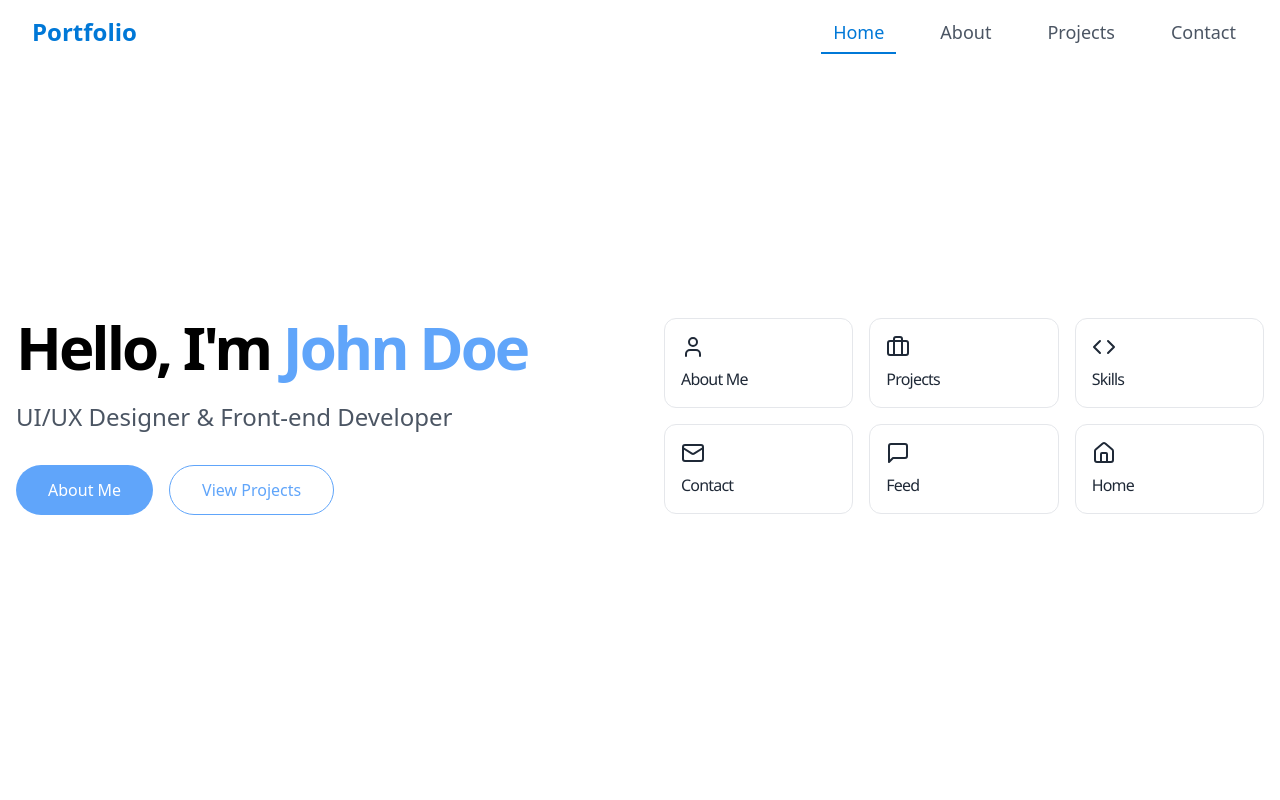
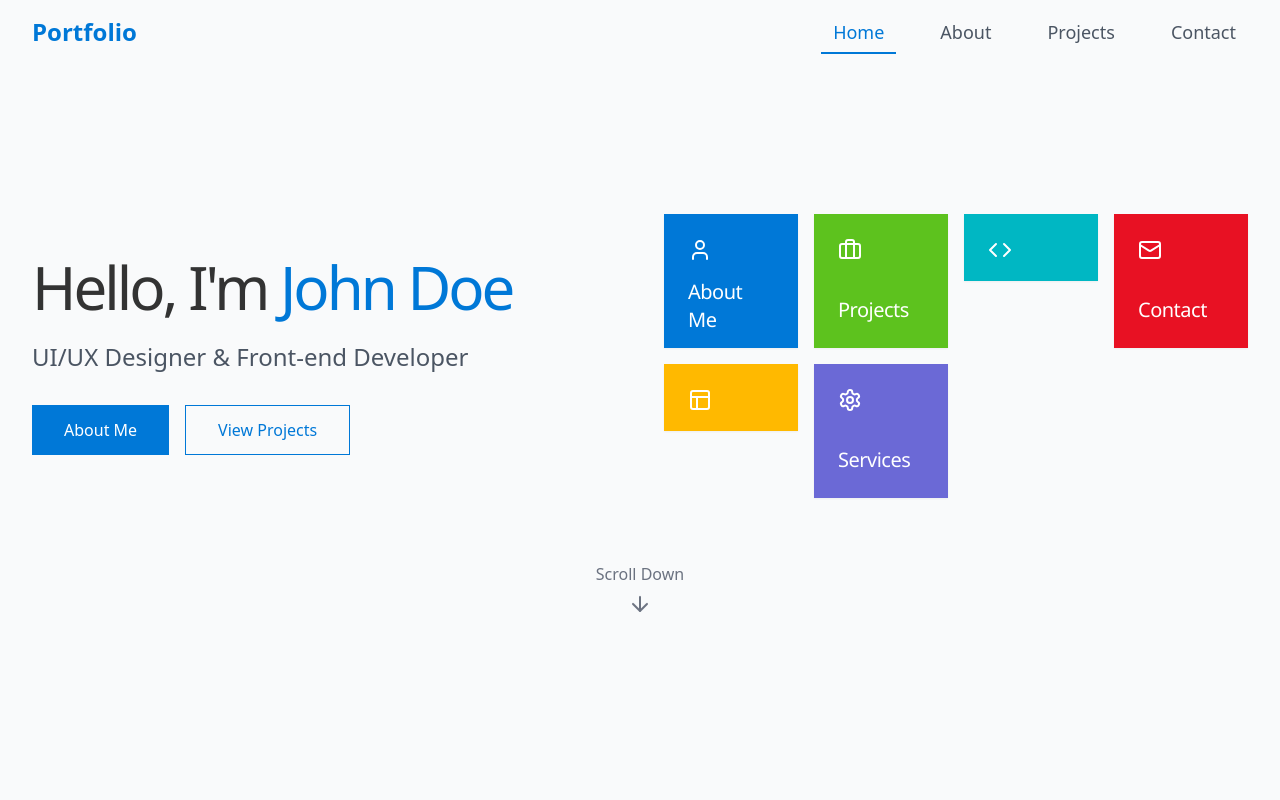
Before and after one commit to Octaelliptical/windows8-portfolio-mosaic-71, a React (Vite) app: page / in a window 1280 px wide. Shown: the top 800 px of the page. Built offline with nearby package versions, Linux system fonts and the light colour scheme; a web font is replaced by a local one.

Commit message:
Reverted to edit edt-d442b974-af64-4f63-b587-76664a93d81a: "Create portfolio website
Create a portfolio website based on the theme of Windows 8."

```diff
--- a/src/components/Tile.tsx
+++ b/src/components/Tile.tsx
@@ -6,7 +6,7 @@ interface TileProps {
   color: string;
   title: string;
   icon?: ReactNode;
-  size?: 'small' | 'medium' | 'wide' | 'large';
+  size?: 1 | 2 | 4;
   onClick?: () => void;
   delay?: number;
 }
@@ -15,7 +15,7 @@ const Tile = ({
   color,
   title,
   icon,
-  size = 'small',
+  size = 1,
   onClick,
   delay = 0,
 }: TileProps) => {
@@ -27,56 +27,45 @@ const Tile = ({
       opacity: 1,
       scale: 1,
       transition: {
-        duration: 0.3,
+        duration: 0.5,
         delay: delay * 0.1,
         ease: 'easeOut',
       },
     },
-  };
-
-  // Map size to appropriate classes
-  const getSizeClasses = () => {
-    switch (size) {
-      case 'small':
-        return 'col-span-1 row-span-1';
-      case 'medium':
-        return 'col-span-2 row-span-1';
-      case 'wide':
-        return 'col-span-3 row-span-1';
-      case 'large':
-        return 'col-span-2 row-span-2';
-      default:
-        return 'col-span-1 row-span-1';
-    }
+    hover: {
+      y: -8,
+      boxShadow: '0 10px 20px rgba(0,0,0,0.1)',
+      transition: {
+        duration: 0.3,
+        ease: 'easeInOut',
+      },
+    },
   };
 
   return (
     <motion.div
-      className={`${getSizeClasses()} select-none`}
+      className={`win8-tile size-${size}`}
+      style={{ backgroundColor: color }}
       variants={variants}
       initial="hidden"
       animate="visible"
-      whileHover={{ y: -5, transition: { duration: 0.2 } }}
+      whileHover="hover"
       onClick={onClick}
       onMouseEnter={() => setIsHovered(true)}
       onMouseLeave={() => setIsHovered(false)}
     >
-      <div
-        className="h-full w-full rounded-xl overflow-hidden border border-gray-200 dark:border-gray-800 bg-white dark:bg-gray-900"
-      >
-        <div className="p-4 h-full flex flex-col justify-between">
-          {icon && <div className="text-gray-800 dark:text-white text-2xl mb-2">{icon}</div>}
-          <h3 className="text-gray-800 dark:text-white text-base font-medium">
+      <div className="p-6 h-full flex flex-col justify-between">
+        {icon && <div className="text-white text-5xl mb-4">{icon}</div>}
+        <h3 className="text-white text-xl font-light tracking-tight">
           {title}
         </h3>
       </div>
       <motion.div
-          className="absolute inset-0 bg-black/5 dark:bg-white/5 rounded-xl"
+        className="absolute inset-0 bg-black/10"
         initial={{ opacity: 0 }}
         animate={{ opacity: isHovered ? 1 : 0 }}
-          transition={{ duration: 0.2 }}
+        transition={{ duration: 0.3 }}
       />
-      </div>
     </motion.div>
   );
 };
--- a/src/components/TileGrid.tsx
+++ b/src/components/TileGrid.tsx
@@ -9,10 +9,10 @@ interface TileGridProps {
 const TileGrid = ({ children }: TileGridProps) => {
   return (
     <motion.div
-      className="grid grid-cols-1 md:grid-cols-3 gap-4"
+      className="grid grid-cols-2 md:grid-cols-4 gap-4"
       initial={{ opacity: 0 }}
       animate={{ opacity: 1 }}
-      transition={{ duration: 0.5 }}
+      transition={{ duration: 0.5, staggerChildren: 0.1 }}
     >
       {children}
     </motion.div>
--- a/src/pages/Index.tsx
+++ b/src/pages/Index.tsx
@@ -7,7 +7,7 @@ import Tile from '../components/Tile';
 import AboutSection from '../components/AboutSection';
 import ProjectsSection from '../components/ProjectsSection';
 import ContactSection from '../components/ContactSection';
-import { User, Briefcase, Phone, Mail, Code, Layout, Settings, X, Search, Home, MessageSquare } from 'lucide-react';
+import { User, Briefcase, Phone, Mail, Code, Layout, Settings, ArrowDown } from 'lucide-react';
 
 const Index = () => {
   const [currentSection, setCurrentSection] = useState('home');
@@ -46,7 +46,7 @@ const Index = () => {
   }, []);
 
   return (
-    <div className="min-h-screen bg-white dark:bg-black text-black dark:text-white">
+    <div className="min-h-screen bg-gray-50">
       <Navbar onNavigate={scrollToSection} currentSection={currentSection} />
 
       {/* Hero Section */}
@@ -55,29 +55,29 @@ const Index = () => {
         ref={sectionRefs.home}
         className="pt-32 pb-24 min-h-screen flex items-center"
       >
-        <div className="container mx-auto px-4">
+        <div className="win8-container">
           <div className="grid grid-cols-1 lg:grid-cols-2 gap-12 items-center">
             <motion.div
               initial={{ opacity: 0, x: -20 }}
               animate={{ opacity: 1, x: 0 }}
               transition={{ duration: 0.5, delay: 0.2 }}
             >
-              <h1 className="text-4xl md:text-6xl font-bold mb-6">
-                Hello, I'm <span className="text-blue-400">John Doe</span>
+              <h1 className="text-4xl md:text-6xl font-light mb-6">
+                Hello, I'm <span className="font-normal text-win8-blue">John Doe</span>
               </h1>
-              <p className="text-xl md:text-2xl text-gray-600 dark:text-gray-400 mb-8">
+              <p className="text-xl md:text-2xl text-gray-600 mb-8">
                 UI/UX Designer & Front-end Developer
               </p>
               <div className="flex flex-wrap gap-4">
                 <button
                   onClick={() => scrollToSection('about')}
-                  className="px-8 py-3 bg-blue-400 text-white hover:bg-blue-500 rounded-full transition-colors"
+                  className="px-8 py-3 bg-win8-blue text-white hover:bg-win8-blue/90 transition-colors"
                 >
                   About Me
                 </button>
                 <button
                   onClick={() => scrollToSection('projects')}
-                  className="px-8 py-3 border border-blue-400 text-blue-400 hover:bg-blue-400/10 rounded-full transition-colors"
+                  className="px-8 py-3 border border-win8-blue text-win8-blue hover:bg-win8-blue/10 transition-colors"
                 >
                   View Projects
                 </button>
@@ -90,15 +90,30 @@ const Index = () => {
               transition={{ duration: 0.5, delay: 0.4 }}
             >
               <TileGrid>
-                <Tile color="#1DA1F2" title="About Me" icon={<User />} size="small" delay={0} onClick={() => scrollToSection('about')} />
-                <Tile color="#1DA1F2" title="Projects" icon={<Briefcase />} size="small" delay={1} onClick={() => scrollToSection('projects')} />
-                <Tile color="#1DA1F2" title="Skills" icon={<Code />} size="small" delay={2} onClick={() => scrollToSection('about')} />
-                <Tile color="#1DA1F2" title="Contact" icon={<Mail />} size="small" delay={3} onClick={() => scrollToSection('contact')} />
-                <Tile color="#1DA1F2" title="Feed" icon={<MessageSquare />} size="small" delay={4} onClick={() => scrollToSection('about')} />
-                <Tile color="#1DA1F2" title="Home" icon={<Home />} size="small" delay={5} onClick={() => scrollToSection('home')} />
+                <Tile color="#0078D7" title="About Me" icon={<User />} delay={0} onClick={() => scrollToSection('about')} />
+                <Tile color="#5DC21E" title="Projects" icon={<Briefcase />} delay={1} onClick={() => scrollToSection('projects')} />
+                <Tile color="#00B7C3" title="Skills" icon={<Code />} delay={2} size={2} onClick={() => scrollToSection('about')} />
+                <Tile color="#E81123" title="Contact" icon={<Mail />} delay={3} onClick={() => scrollToSection('contact')} />
+                <Tile color="#FFB900" title="Experience" icon={<Layout />} delay={4} size={2} onClick={() => scrollToSection('about')} />
+                <Tile color="#6B69D6" title="Services" icon={<Settings />} delay={5} onClick={() => scrollToSection('about')} />
               </TileGrid>
             </motion.div>
           </div>
+
+          <motion.div
+            className="flex justify-center mt-16"
+            initial={{ opacity: 0, y: 20 }}
+            animate={{ opacity: 1, y: 0 }}
+            transition={{ duration: 0.5, delay: 0.8 }}
+          >
+            <button
+              onClick={() => scrollToSection('about')}
+              className="flex flex-col items-center text-gray-500 hover:text-win8-blue transition-colors"
+            >
+              <span className="mb-2">Scroll Down</span>
+              <ArrowDown className="animate-bounce" />
+            </button>
+          </motion.div>
         </div>
       </section>
 
@@ -118,16 +133,13 @@ const Index = () => {
       </div>
 
       {/* Footer */}
-      <footer className="bg-gray-100 dark:bg-gray-900 text-gray-800 dark:text-gray-200 py-8">
-        <div className="container mx-auto px-4">
+      <footer className="bg-win8-blue text-white py-8">
+        <div className="win8-container">
           <div className="flex flex-col md:flex-row justify-between items-center">
-            <div className="flex items-center space-x-2">
-              <X size={18} />
-              <p>© 2023 John Doe. All rights reserved.</p>
-            </div>
+            <p>© 2023 John Doe. All rights reserved.</p>
             <div className="flex space-x-4 mt-4 md:mt-0">
-              <a href="#" className="hover:text-blue-400 transition-colors">Privacy Policy</a>
-              <a href="#" className="hover:text-blue-400 transition-colors">Terms of Service</a>
+              <a href="#" className="hover:text-gray-200 transition-colors">Privacy Policy</a>
+              <a href="#" className="hover:text-gray-200 transition-colors">Terms of Service</a>
             </div>
           </div>
         </div>
```
Lines whose indentation alone changed are shown as unchanged.
